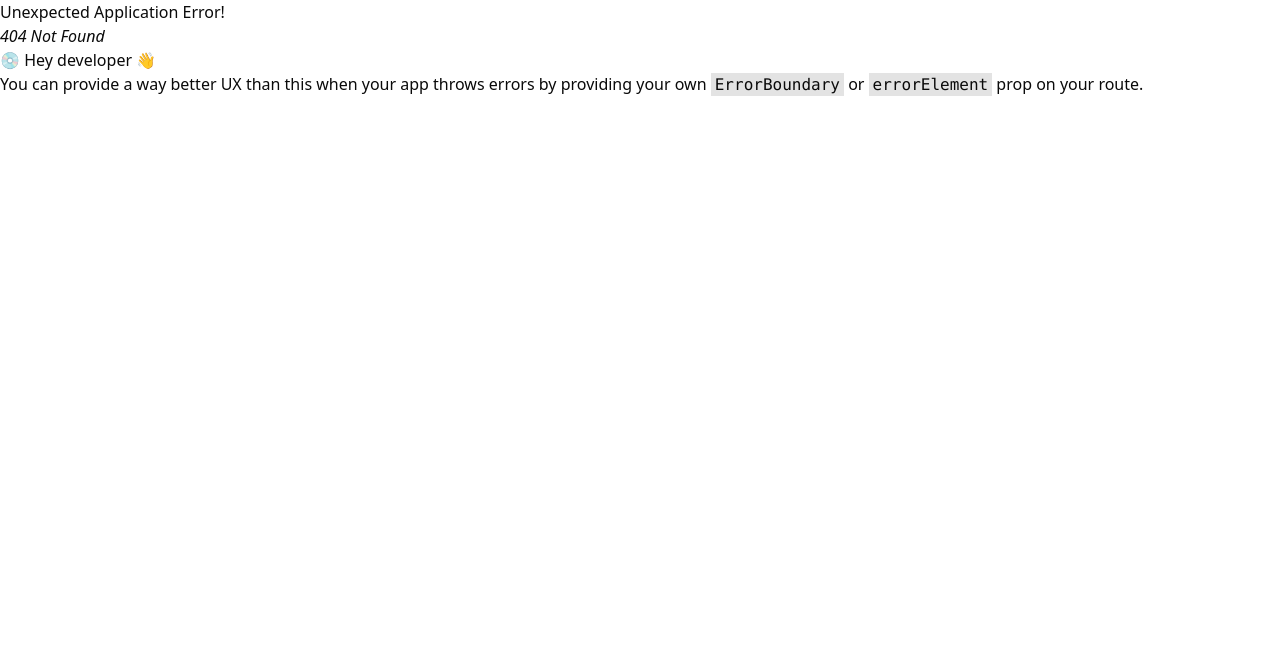
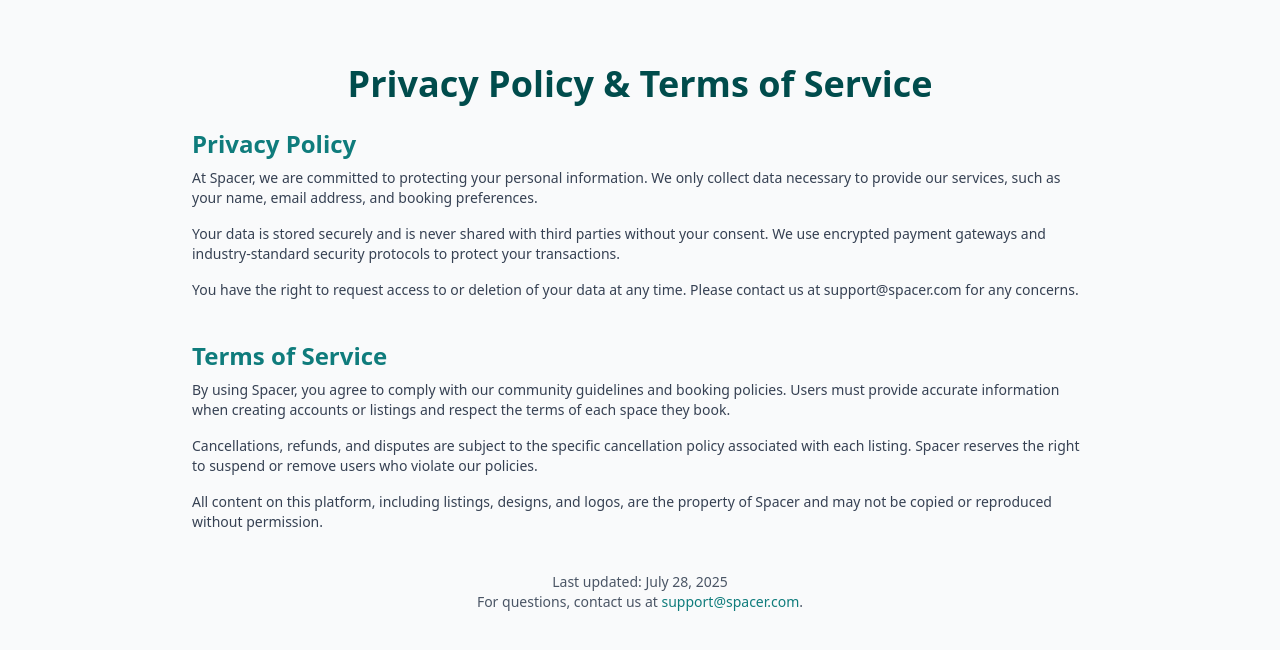
Before and after one commit to RobertHaji/spacer-frontend, a React (Vite) app: page /Privacy in a window 1280 px wide. Before the commit this address had no page. Shown: the top 650 px of the page. Built offline with nearby package versions, Linux system fonts and the light colour scheme.

Commit message:
adds Privacy.jsx

```diff
--- a/src/components/ui/Footer.jsx
+++ b/src/components/ui/Footer.jsx
@@ -19,16 +19,7 @@ const TikTokIcon = () => (
 );
 
 
-const counties = [
-  "Mombasa", "Kwale", "Kilifi", "Tana River", "Lamu", "Taita-Taveta",
-  "Garissa", "Wajir", "Mandera", "Marsabit", "Isiolo", "Meru",
-  "Tharaka-Nithi", "Embu", "Kitui", "Machakos", "Makueni", "Nyandarua",
-  "Nyeri", "Kirinyaga", "Murang’a", "Kiambu", "Turkana", "West Pokot",
-  "Samburu", "Trans Nzoia", "Uasin Gishu", "Elgeyo-Marakwet", "Nandi",
-  "Baringo", "Laikipia", "Nakuru", "Narok", "Kajiado", "Kericho", "Bomet",
-  "Kakamega", "Vihiga", "Bungoma", "Busia", "Siaya", "Kisumu", "Homa Bay",
-  "Migori", "Kisii", "Nyamira", "Nairobi"
-];
+
 
 export default function Footer() {
   const [showCounties, setShowCounties] = useState(false);
@@ -54,29 +45,7 @@ export default function Footer() {
           </ul>
         </div>
 
-        {/* Counties Dropdown */}
-        <div>
-          <h3
-            className="font-semibold flex items-center cursor-pointer select-none"
-            onClick={() => setShowCounties(prev => !prev)}
-          >
-            Counties
-            <ChevronDown
-              className={`ml-1 transition-transform ${showCounties ? "rotate-180" : ""}`}
-              size={16}
-            />
-            <ChevronDown className={`ml-1 transition-transform ${showCounties ? "rotate-180" : ""}`} size={16} />
-          </h3>
-          {showCounties && (
-            <ul className="mt-2 max-h-40 overflow-y-auto space-y-1">
-              {counties.map((county, index) => (
-                <li key={index}>
-                  <a href="#" className="hover:underline">{county}</a>
-                </li>
-              ))}
-            </ul>
-          )}
-        </div>
+
         {/* Support */}
         <div>
           <h3 className="font-semibold mb-1">Support</h3>
@@ -84,35 +53,14 @@ export default function Footer() {
 
           <ul className="space-y-1">
             <li><Link to="/Help">Help</Link></li>
-            <li><a href="#">Privacy and terms</a></li>
+            <li><Link to="/Privacy">Privacy</Link></li>
           </ul>
         </div>
 
-        Social Icons
-        {/* <div className="flex flex-wrap gap-4 justify-start md:justify-end items-center">
-          <a href="https://github.com/RobertHaji/spacer-frontend" target="_blank" rel="noopener noreferrer" className="hover:text-gray-300 transition"><Github /></a>
-          <a href="https://www.instagram.com/event.spaces/?igsh=MXc5NnR2OHdoc3kx#" target="_blank" rel="noopener noreferrer" className="hover:text-gray-300 transition"><Instagram /></a>
-          <a href="https://www.facebook.com/groups/160560687631591/" target="_blank" rel="noopener noreferrer" className="hover:text-gray-300 transition"><Facebook /></a>
-          <a href="https://youtu.be/_F5OfKbmQLo" target="_blank" rel="noopener noreferrer" className="hover:text-gray-300 transition"><Youtube /></a>
-          <a href="https://x.com/EventSpacesSA?t=uSdcWB2fIhz8F6KkcDAqNA&s=08" target="_blank" rel="noopener noreferrer" className="hover:text-gray-300 transition"><Twitter /></a>
-          <a href="https://www.linkedin.com/company/rialto-events/" target="_blank" rel="noopener noreferrer" className="hover:text-gray-300 transition"><Linkedin /></a>
-          <a href="https://www.tiktok.com/search?lang=en&q=event%20spaces%20kenya&t=1753094257792" target="_blank" rel="noopener noreferrer" className="hover:text-gray-300 transition"><TikTokIcon /></a>
-        </div> */}
+
       </div>
 
-      {/* Bottom Bar
-      <div className="mt-6 flex flex-col md:flex-row justify-between items-center text-xs text-white/60">
-        <span>&copy; Spacer</span>
-        <div className="flex gap-4 mt-2 md:mt-0">
-          <a href="https://github.com/RobertHaji/spacer-frontend" target="_blank" rel="noopener noreferrer"><Github size={16} /></a>
-          <a href="https://www.instagram.com/event.spaces/?igsh=MXc5NnR2OHdoc3kx#" target="_blank" rel="noopener noreferrer"><Instagram size={16} /></a>
-          <a href="https://www.facebook.com/groups/160560687631591/" target="_blank" rel="noopener noreferrer"><Facebook size={16} /></a>
-          <a href="https://youtu.be/_F5OfKbmQLo" target="_blank" rel="noopener noreferrer"><Youtube size={16} /></a>
-          <a href="https://x.com/EventSpacesSA?t=uSdcWB2fIhz8F6KkcDAqNA&s=08" target="_blank" rel="noopener noreferrer"><Twitter size={16} /></a>
-          <a href="https://www.linkedin.com/company/rialto-events/" target="_blank" rel="noopener noreferrer"><Linkedin size={16} /></a>
-          <a href="https://www.tiktok.com/@yourpage" target="_blank" rel="noopener noreferrer"><TikTokIcon /></a>
-        </div> */}
-      {/* </div> */}
+
         {/* Social Icons with Links */}
         <div className="flex flex-wrap gap-4 justify-start md:justify-end items-center">
           <a href="https://github.com/RobertHaji/spacer-frontend" target="_blank" rel="noopener noreferrer"><Github /></a>
--- a/src/main.jsx
+++ b/src/main.jsx
@@ -20,7 +20,7 @@ import SpaceDetails from "./pages/SpaceDetails";
 import AboutUs from "./pages/AboutUs";
 import Help from "./pages/Help";
 import ResultPage from "./pages/ResultPage";
-
+import Privacy from "./pages/Privacy";
 import ImageForm from "./components/ImageForm";
 import ContactUs from "./pages/ContactUs";
 
@@ -94,6 +94,9 @@ const routes = createBrowserRouter([
    {
     path: "/Help",
     element: <Help />
+  },{
+    path: "/Privacy",
+    element: <Privacy />
   }
 
 ]);
--- /dev/null
+++ b/src/pages/Privacy.jsx
@@ -0,0 +1,51 @@
+import React from "react";
+
+
+export default function PrivacyAndTerms() {
+  return (
+    <div className="min-h-screen bg-gray-50 px-6 py-16">
+      <div className="max-w-4xl mx-auto">
+        <h1 className="text-4xl font-bold text-[#004c4c] mb-6 text-center">
+          Privacy Policy & Terms of Service
+        </h1>
+
+        <section className="mb-10">
+          <h2 className="text-2xl font-semibold text-[#0f7c7c] mb-2">Privacy Policy</h2>
+          <p className="text-gray-700 mb-4 text-sm">
+            At Spacer, we are committed to protecting your personal information. We only collect data necessary
+            to provide our services, such as your name, email address, and booking preferences.
+          </p>
+          <p className="text-gray-700 mb-4 text-sm">
+            Your data is stored securely and is never shared with third parties without your consent. We use encrypted
+            payment gateways and industry-standard security protocols to protect your transactions.
+          </p>
+          <p className="text-gray-700 mb-4 text-sm">
+            You have the right to request access to or deletion of your data at any time. Please contact us at
+            support@spacer.com for any concerns.
+          </p>
+        </section>
+
+        <section className="mb-10">
+          <h2 className="text-2xl font-semibold text-[#0f7c7c] mb-2">Terms of Service</h2>
+          <p className="text-gray-700 mb-4 text-sm">
+            By using Spacer, you agree to comply with our community guidelines and booking policies. Users must provide
+            accurate information when creating accounts or listings and respect the terms of each space they book.
+          </p>
+          <p className="text-gray-700 mb-4 text-sm">
+            Cancellations, refunds, and disputes are subject to the specific cancellation policy associated with each
+            listing. Spacer reserves the right to suspend or remove users who violate our policies.
+          </p>
+          <p className="text-gray-700 mb-4 text-sm">
+            All content on this platform, including listings, designs, and logos, are the property of Spacer and
+            may not be copied or reproduced without permission.
+          </p>
+        </section>
+
+        <section className="text-sm text-gray-600 text-center">
+          Last updated: July 28, 2025<br />
+          For questions, contact us at <a href="mailto:support@spacer.com" className="text-[#0f7c7c] hover:underline">support@spacer.com</a>.
+        </section>
+      </div>
+    </div>
+  );
+}
```
